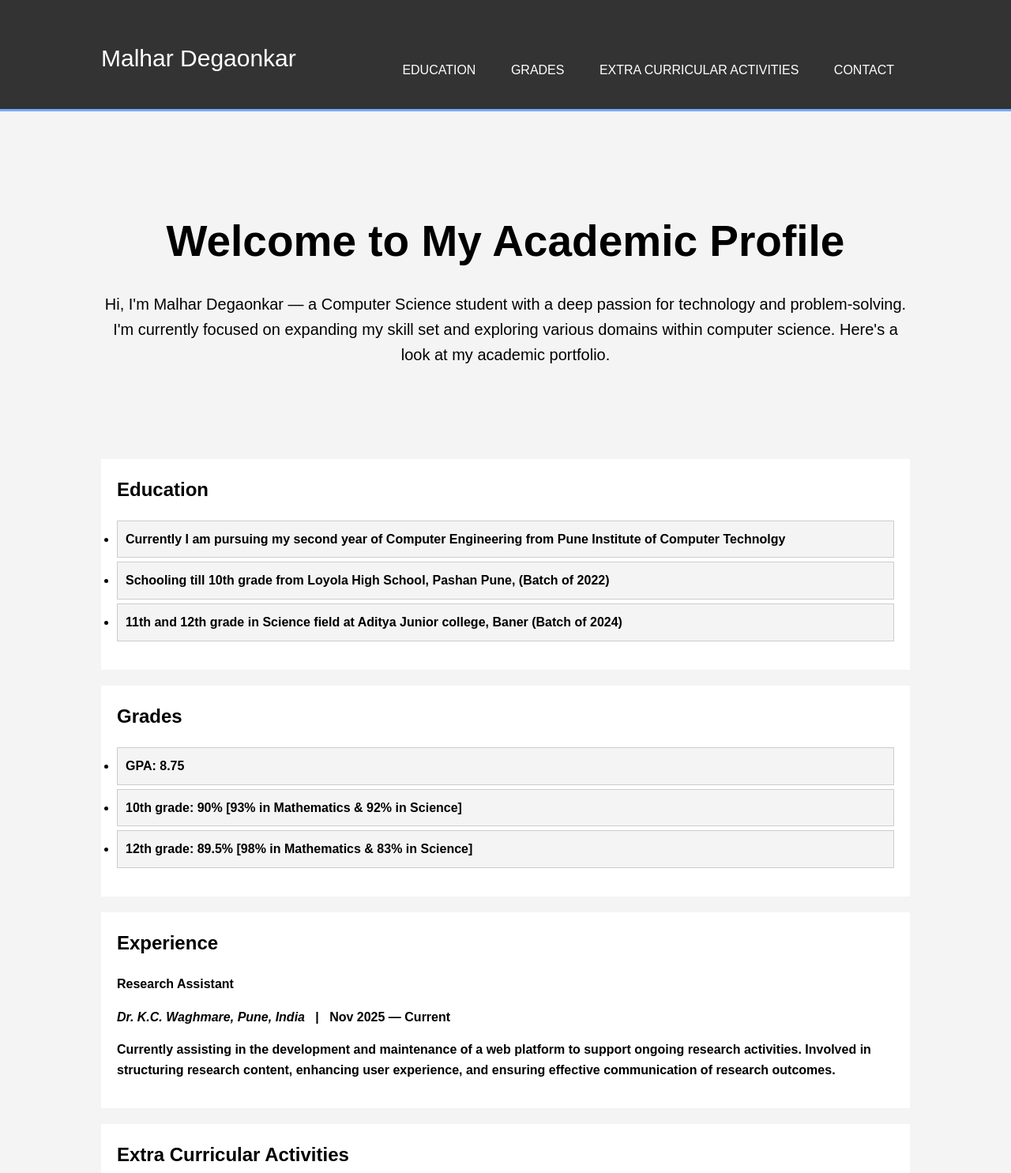
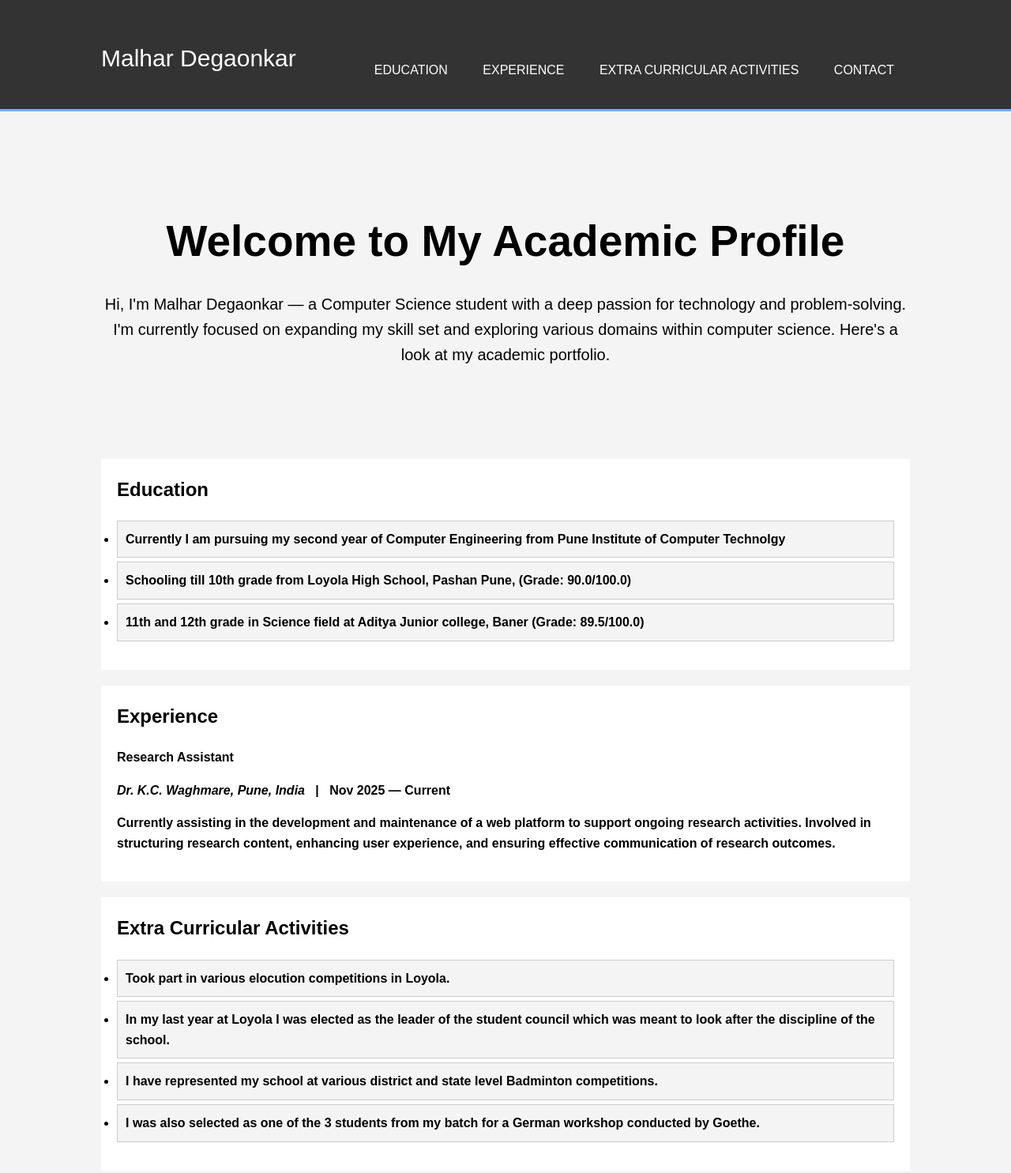
Before and after one commit to captainmmd1304/malhardegaonkar.github.io, a plain HTML site: page index.html in a window 1280 px wide. Shown: the top 1485 px of the page at 79% size. Drawn offline with Linux system fonts and the light colour scheme.

Commit message:
Revise education info and remove grades section
Updated education details and removed grades section.

```diff
--- a/index.html
+++ b/index.html
@@ -103,7 +103,7 @@
             <nav>
                 <ul>
                     <li><a href="#education">Education</a></li>
-                    <li><a href="#grades">Grades</a></li>
+                    <li><a href="#experience">Experience</a></li>
                     <li><a href="#research">Extra Curricular Activities</a></li>
                     <li><a href="#contact">Contact</a></li>
                 </ul>
@@ -123,20 +123,12 @@
             <h2>Education</h2>
             <ul>
                 <li><strong>Currently I am pursuing my second year of Computer Engineering from Pune Institute of Computer Technolgy</strong> </li>
-                <li><strong>Schooling till 10th grade from Loyola High School, Pashan Pune, (Batch of 2022)</li>
-                <li><strong>11th and 12th grade in Science field at Aditya Junior college, Baner (Batch of 2024)</li>
+                <li><strong>Schooling till 10th grade from Loyola High School, Pashan Pune, (Grade: 90.0/100.0)</li>
+                <li><strong>11th and 12th grade in Science field at Aditya Junior college, Baner (Grade: 89.5/100.0)</li>
 
             </ul>
         </section>
 
-         <section id="Grades" class="section">
-            <h2>Grades</h2>
-            <ul>
-                <li> <strong>GPA: 8.75</strong></li>
-                <li> <strong>10th grade: 90% [93% in Mathematics & 92% in Science] </li>
-                <li> <strong>12th grade: 89.5% [98% in Mathematics & 83% in Science] </li>
-            </ul>
-         </section>
         <section id="experience" class="section">
             <h2>Experience</h2>
             <p><strong>Research Assistant</strong></p>
```
